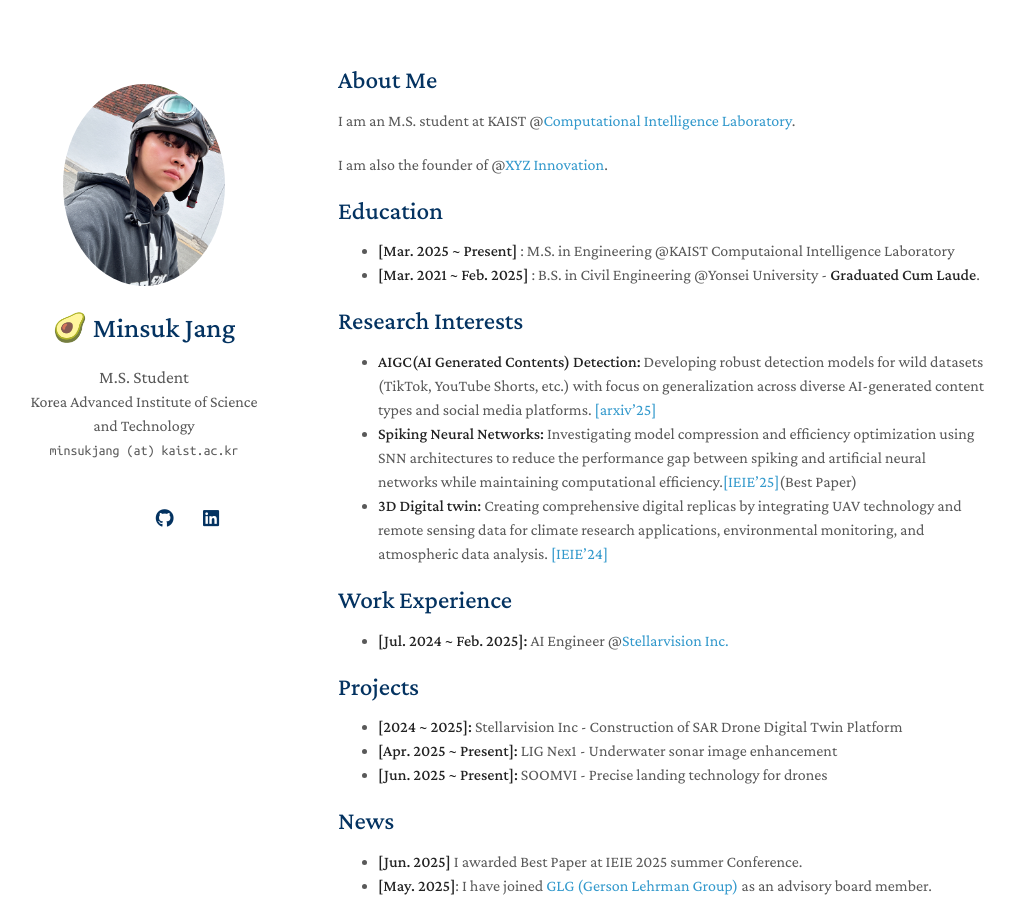
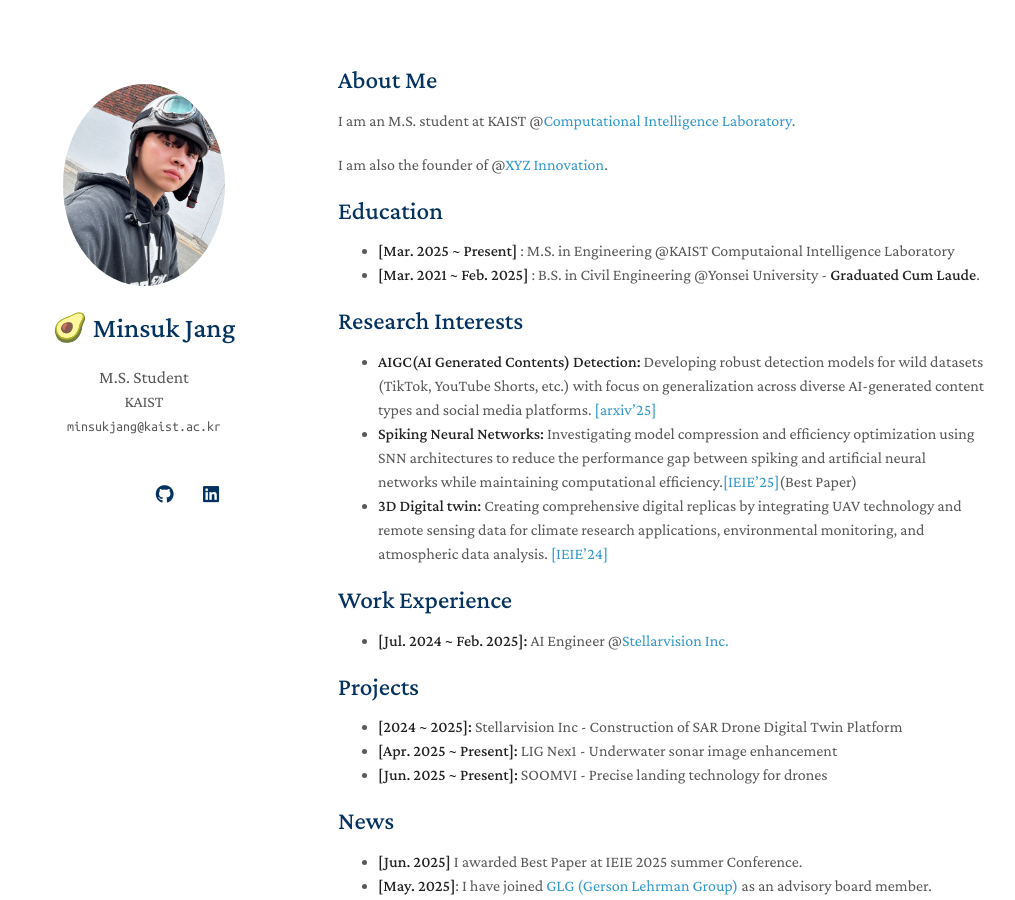
Before and after one commit to tersite1/tersite1.github.io, a Jekyll site: the page built from index.md, in a window 1280 px wide and 900 px high. Shown: the whole window, without its empty margins (132-1147 px from the left). Built offline with Jekyll 4.4.1, drawn with Linux system fonts in a browser that asks for light colours; a style sheet for code colours, icons or effects is not loaded; our own code applies the rules of GitHub Pages for plain Markdown files.

Commit message:
Update _config.yml

```diff
--- a/_config.yml
+++ b/_config.yml
@@ -1,8 +1,8 @@
 # Basic Information
 title: 🥑 Minsuk Jang
 position: M.S. Student
-affiliation: Korea Advanced Institute of Science and Technology
-email: minsukjang (at) kaist.ac.kr
+affiliation: KAIST
+email: minsukjang@kaist.ac.kr
 
 
 # Search Engine Optimization (SEO)
```
